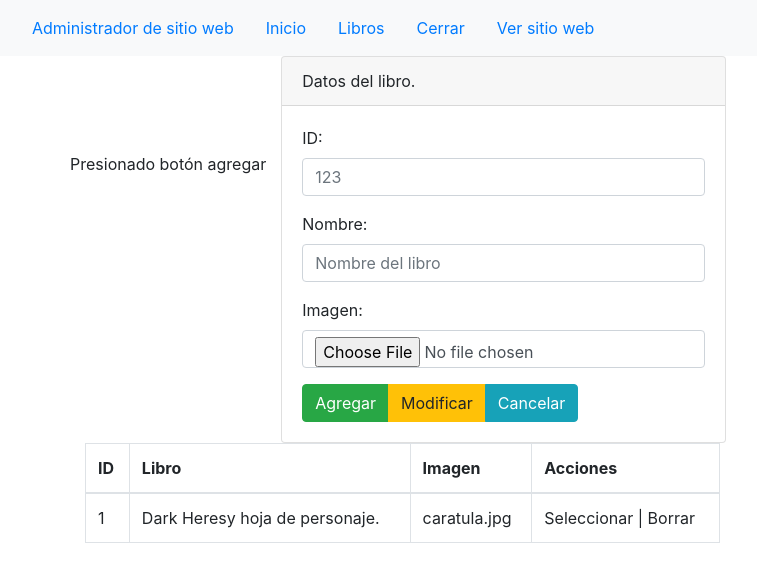
After one commit to matiasotamendimoreno/liborsNuevoMundo_tareaFebrero, a PHP site: page /admin/seccion/products.php in a window 1280 px wide. The commit adds this page. Shown: the top 582 px of the page, without its empty margins (0-757 px from the left). Run offline with PHP 8.4, Linux system fonts and the light colour scheme.

Commit message:
Avances 2, la secuela

```diff
--- a/admin/indexAdmin.php
+++ /dev/null
@@ -1,6 +0,0 @@
-<?php
-include("./templateAdmin/cabeceraAdmin.php")
-?>
-<?php
-    include("./templateAdmin/pieAdmin.php")
-?>
--- /dev/null
+++ b/admin/seccion/close.php
@@ -0,0 +1,6 @@
+<?php
+include("../template/cabecera.php");
+?>
+<?php
+include("../template/pie.php");
+?>
--- /dev/null
+++ b/admin/seccion/products.php
@@ -0,0 +1,75 @@
+<?php
+include("../template/cabecera.php");
+?>
+<?php
+$txtID = (isset($_POST['txtID'])) ? $_POST['txtID'] : "";
+$txtNombre = (isset($_POST['txtNombre'])) ? $_POST['txtNombre'] : "";
+$txtImagen = (isset($_FILES['txtImagen']['name'])) ? $_FILES['txtImagen']['name'] : "";
+$accion = (isset($_POST['accion'])) ? $_POST['accion'] : "";
+echo $txtID . "<br>";
+echo $txtNombre . "<br>";
+echo $txtImagen . "<br>";
+echo $accion . "<br>";
+switch ($accion) {
+    case "":
+        echo "Presionado botón agregar";
+        break;
+    case "":
+        echo "Presionado botón Modificar.";
+        break;
+    case "":
+        echo "Presionado botón Cancelar.";
+        break;
+}
+?>
+<div class="col-md-5">
+    <div class="card">
+        <div class="card-header">
+            Datos del libro.
+        </div>
+        <div class="card-body">
+            <form method="POST" enctype="multipart/form-data">
+                <div class="form-group">
+                    <label for="txtID">ID:</label>
+                    <input type="text" class="form-control" name="txtID" id="txtID" placeholder="123">
+                </div>
+                <div class="form-group">
+                    <label for="txtNombre">Nombre:</label>
+                    <input type="text" class="form-control" name="txtNombre" id="txtNombre" placeholder="Nombre del libro">
+                </div>
+                <div class="form-group">
+                    <label for="txtImagen">Imagen:</label>
+                    <input type="file" class="form-control" name="txtImagen" id="txtImagen" placeholder="Representación">
+                </div>
+                <div class="btn-group" role="group" aria-label="">
+                    <button type="submit" name="accion" value="Agregar" class="btn btn-success">Agregar</button>
+                    <button type="submit" name="accion" value="Modificar" class="btn btn-warning">Modificar</button>
+                    <button type="submit" name="accion" value="Cancelar" class="btn btn-info">Cancelar</button>
+                </div>
+            </form>
+        </div>
+    </div>
+</div>
+<div class="col-md-7">
+    <table class="table table-bordered">
+        <thead>
+            <tr>
+                <th>ID</th>
+                <th>Libro</th>
+                <th>Imagen</th>
+                <th>Acciones</th>
+            </tr>
+        </thead>
+        <tbody>
+            <tr>
+                <td scope="row">1</td>
+                <td>Dark Heresy hoja de personaje.</td>
+                <td>caratula.jpg</td>
+                <td>Seleccionar | Borrar</td>
+            </tr>
+        </tbody>
+    </table>
+</div>
+<?php
+include("../template/pie.php");
+?>
--- /dev/null
+++ b/admin/template/cabecera.php
@@ -0,0 +1,28 @@
+<!doctype html>
+<html lang="es">
+
+<head>
+    <title>Inicio de administración.</title>
+    <!-- Required meta tags -->
+    <meta charset="utf-8">
+    <meta name="viewport" content="width=device-width, initial-scale=1, shrink-to-fit=no">
+
+    <!-- Bootstrap CSS -->
+    <link rel="stylesheet" href="https://stackpath.bootstrapcdn.com/bootstrap/4.3.1/css/bootstrap.min.css" integrity="sha384-ggOyR0iXCbMQv3Xipma34MD+dH/1fQ784/j6cY/iJTQUOhcWr7x9JvoRxT2MZw1T" crossorigin="anonymous">
+</head>
+
+<body>
+    <?php
+    $url = "http://" . $_SERVER['HTTP_HOST'] . "/tareaDbFebrero ";
+    ?>
+    <nav class="navbar navbar-expand navbar-light bg-light">
+        <nav class="nav navbr-nav">
+            <a class="nav-link active" href="#">Administrador de sitio web</a>
+            <a class="nav-link" href="<?php echo $url; ?> /admin/inicio.php">Inicio</a>
+            <a class="nav-link" href="<?php echo $url; ?> /admin/seccion/products.php">Libros</a>
+            <a class="nav-link" href="<?php echo $url; ?> /admin/seccion/close.php">Cerrar</a>
+            <a class="nav-link" href="<?php echo $url ?>">Ver sitio web</a>
+        </nav>
+    </nav>
+    <div class="container">
+        <div class="row">
--- a/template/pie.php
+++ b/admin/template/pie.php
@@ -1,5 +1,5 @@
-</html>
-
+</div>
+</div>
 </body>
 
 </html>
--- a/dd35.php
+++ b/dd35.php
@@ -1,5 +1,5 @@
 <?php
-include("./template/cabecera.php")
+include("./template/cabecera.php");
 ?>
 <div class="container">
     <h4>
@@ -22,5 +22,5 @@ include("./template/cabecera.php")
         </div>
     </div>
     <?php
-    include("./template/pie.php")
+    include("./template/pie.php");
     ?>
--- a/dd5.php
+++ b/dd5.php
@@ -1,5 +1,5 @@
 <?php
-include("./template/cabecera.php")
+include("./template/cabecera.php");
 ?>
 <div class="container">
     <h4>
@@ -23,5 +23,5 @@ include("./template/cabecera.php")
     </div>
 </div>
 <?php
-include("./template/pie.php")
+include("./template/pie.php");
 ?>
--- a/index.php
+++ b/index.php
@@ -1,5 +1,5 @@
 <?php
-include("./template/cabecera.php")
+include("./template/cabecera.php");
 ?>
 </body>
 <div class="jumbotron">
@@ -22,5 +22,5 @@ include("./template/cabecera.php")
     </p>
 </div>
 <?php
-include("./template/pie.php")
+include("./template/pie.php");
 ?>
--- a/template/cabecera.php
+++ b/template/cabecera.php
@@ -5,7 +5,7 @@
     <meta charset="UTF-8">
     <meta http-equiv="X-UA-Compatible" content="IE=edge">
     <meta name="viewport" content="width=device-width, initial-scale=1.0">
-    <title>Nuevo Mundo</title>
+    <title>El Amigo del Liro. :D</title>
     <link rel="stylesheet" href="./css/pulse.min.css">
 </head>
 
@@ -27,5 +27,8 @@
             <li class="nav-item">
                 <a class="nav-link" href="dd5.php">D&D 5</a>
             </li>
+            <li class="nav-item">
+                <a class="nav-link" href="./admin/index.php">Iniciar seción</a>
+            </li>
         </ul>
     </nav>
--- a/wh40k.php
+++ b/wh40k.php
@@ -1,5 +1,5 @@
 <?php
-include("./template/cabecera.php")
+include("./template/cabecera.php");
 ?>
 <div class="container">
     <h4>
@@ -24,5 +24,5 @@ include("./template/cabecera.php")
     </div>
 </div>
 <?php
-include("./template/pie.php")
+include("./template/pie.php");
 ?>
--- a/whF.php
+++ b/whF.php
@@ -1,5 +1,5 @@
 <?php
-include("./template/cabecera.php")
+include("./template/cabecera.php");
 ?>
 <div class="container">
     <h4>
@@ -23,5 +23,5 @@ include("./template/cabecera.php")
     </div>
 </div>
 <?php
-include("./template/pie.php")
+include("./template/pie.php");
 ?>
```
Also changed, not shown: admin/index.php (added, +56 -0 lines), admin/inicio.php (added, +19 -0 lines), admin/moreInfo.php (added, +30 -0 lines), templateAdmin/cabeceraAdmin.php (deleted, +0 -25 lines), admin/config/dataBase.php (added), 1 other file.
